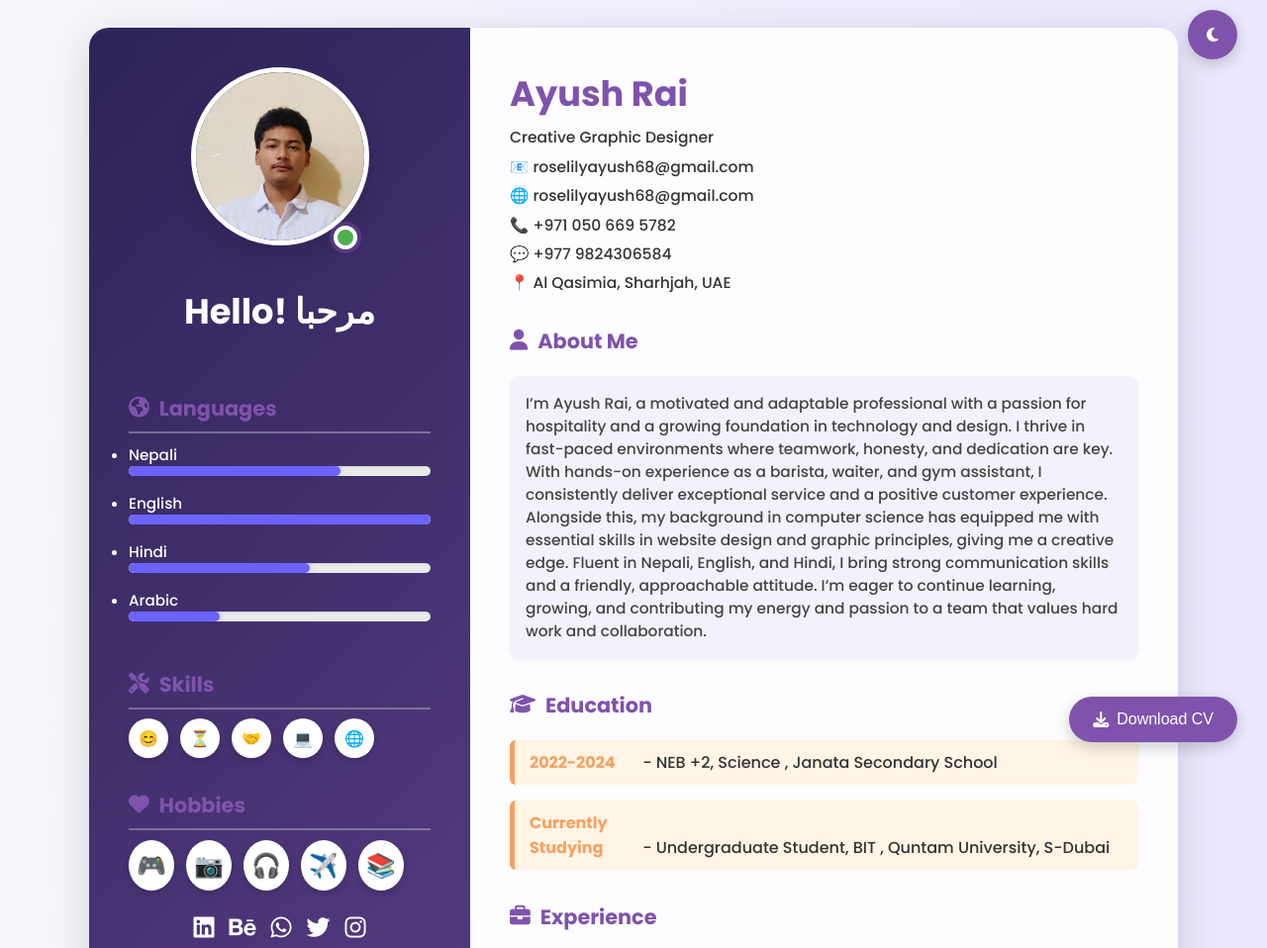
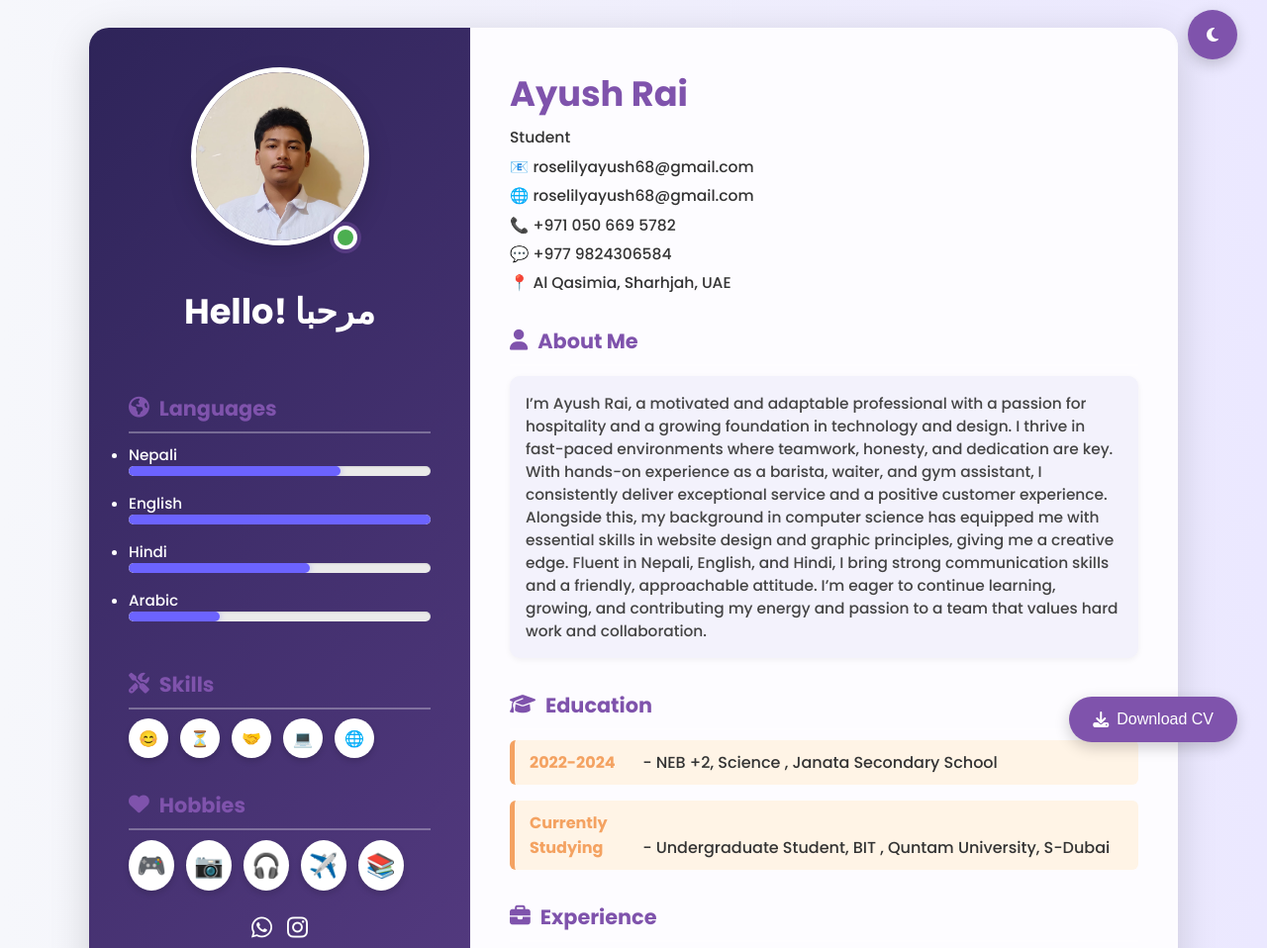
Before and after one commit to Kenakihub/Ayushrai, a plain HTML site: page index.html in a window 1280 px wide. Shown: the part 20-978 px from the top of the page at 99% size. Drawn offline with Linux system fonts and the light colour scheme.

Commit message:
Update index.html

```diff
--- a/index.html
+++ b/index.html
@@ -634,10 +634,7 @@
       </div>
 
       <div class="social-links">
-        <a href="#" title="LinkedIn"><i class="fab fa-linkedin"></i></a>
-        <a href="#" title="Behance"><i class="fab fa-behance"></i></a>
         <a href="https://wa.me/9779824306584?text=Hey%20Aayush!%20Saw%20your%20profile%20and%20wanted%20to%20connect." title="WhatsApp" target="_blank" rel="noopener noreferrer"><i class="fab fa-whatsapp"></i></a>
-        <a href="#" title="Twitter"><i class="fab fa-twitter"></i></a>
         <a href="https://www.instagram.com/aayushrrai1.1x1?utm_source=ig_web_button_share_sheet&igsh=ZDNlZDc0MzIxNw==" title="Instagram" target="_blank" rel="noopener noreferrer">
     <i class="fab fa-instagram"></i>
   </a>
@@ -648,7 +645,7 @@
     <div class="right-panel">
       <div class="contact">
         <h2>Ayush Rai</h2>
-        <p>Creative Graphic Designer</p>
+        <p>Student</p>
         <p>📧 roselilyayush68@gmail.com</p>
         <p>🌐 roselilyayush68@gmail.com</p>
         <p>📞 +971 050 669 5782</p>
```
